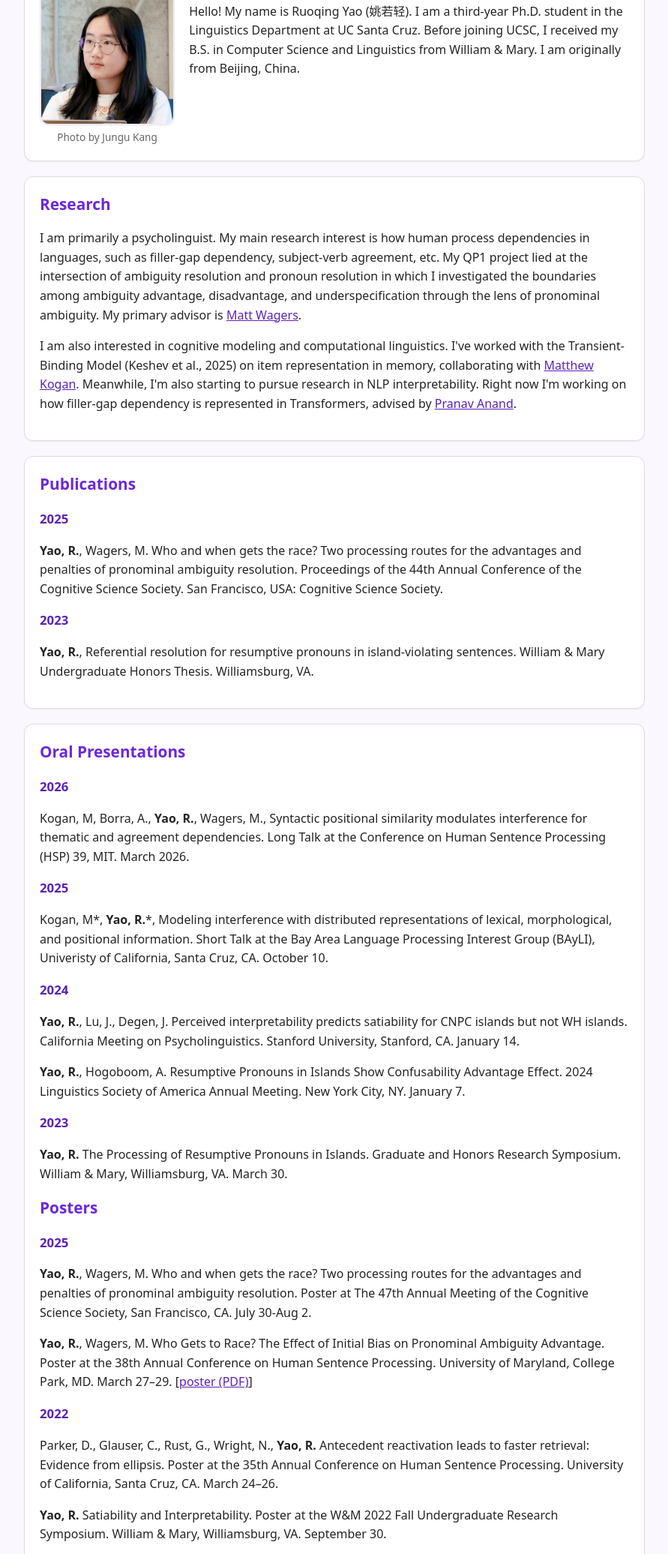
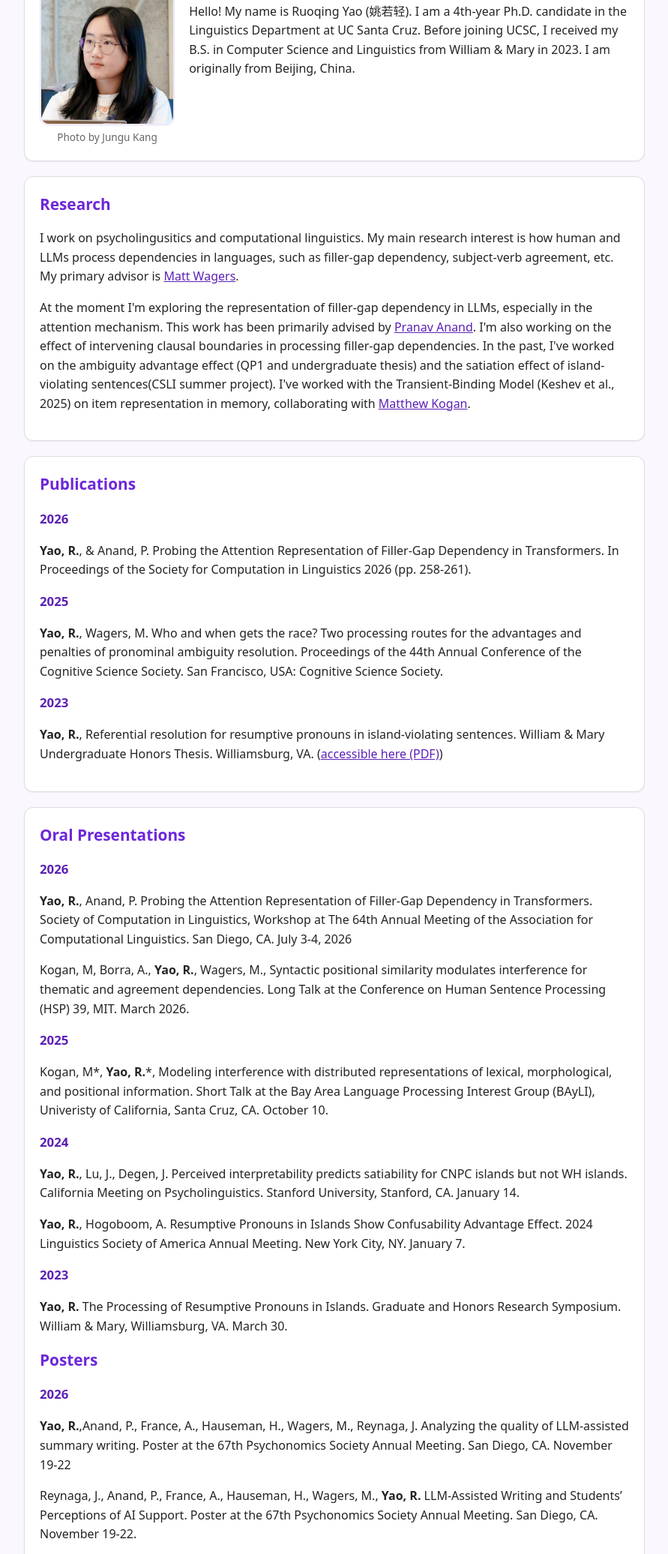
Before and after one commit to Ruoqing-Yao/Ruoqing-Yao, a plain HTML site: page index.html in a window 1280 px wide. Shown: the part 236-2308 px from the top of the page at 75% size, without its empty margins (194-1085 px from the left). Drawn offline with Linux system fonts and the light colour scheme.

Commit message:
Updates Oct 26

```diff
--- a/index.html
+++ b/index.html
@@ -198,32 +198,41 @@
           <div class="caption">Photo by Jungu Kang</div>
         </div>
         <div>
-          <p>Hello! My name is Ruoqing Yao (姚若轻). I am a third-year Ph.D. student in the Linguistics Department at UC Santa Cruz. Before joining UCSC, I received my B.S. in Computer Science and Linguistics from William & Mary. I am originally from Beijing, China.</p>
+          <p>Hello! My name is Ruoqing Yao (姚若轻). I am a 4th-year Ph.D. candidate in the Linguistics Department at UC Santa Cruz. Before joining UCSC, I received my B.S. in Computer Science and Linguistics from William & Mary in 2023. I am originally from Beijing, China.</p>
         </div>
       </div>
     </section>
 
     <section id="research">
       <h2>Research</h2>
-      <p>I am primarily a psycholinguist. My main research interest is how human process dependencies in languages, such as filler-gap dependency, subject-verb agreement, etc. My QP1 project lied at the intersection of ambiguity resolution and pronoun resolution in which I investigated the boundaries among ambiguity advantage, disadvantage, and underspecification through the lens of pronominal ambiguity. My primary advisor is
+      <p>I work on psycholingusitics and computational linguistics. My main research interest is how human and LLMs process dependencies in languages, such as filler-gap dependency, subject-verb agreement, etc. My primary advisor is
         <a href="https://people.ucsc.edu/~mwagers/" target="_blank" rel="noopener">Matt Wagers</a>.
       </p>
-      <p>I am also interested in cognitive modeling and computational linguistics. I've worked with the Transient-Binding Model (Keshev et al., 2025) on item representation in memory, collaborating with <a href="https://mjkogan.github.io/index.html" target="_blank" rel="noopener">Matthew Kogan</a>. Meanwhile, I'm also starting to pursue research in NLP interpretability. Right now I'm working on how filler-gap dependency is represented in Transformers, advised by <a href="https://people.ucsc.edu/~panand/" target="_blank" rel="noopener">Pranav Anand</a>.
+      <p>
+        At the moment I'm exploring the representation of filler-gap dependency in LLMs, especially in the attention mechanism. This work has been primarily advised by <a href="https://people.ucsc.edu/~panand/" target="_blank" rel="noopener">Pranav Anand</a>.
+        I'm also working on the effect of intervening clausal boundaries in processing filler-gap dependencies. In the past, I've worked on the ambiguity advantage effect (QP1 and undergraduate thesis) and the satiation effect of island-violating sentences(CSLI summer project). I've worked with the Transient-Binding Model (Keshev et al., 2025) on item representation in memory, collaborating with <a href="https://mjkogan.github.io/index.html" target="_blank" rel="noopener">Matthew Kogan</a>.
       </p>
     </section>
 
     <section id="publications">
       <h2>Publications</h2>
+      <h3>2026</h3>
+      <p>
+        <strong>Yao, R.</strong>, & Anand, P. Probing the Attention Representation of Filler-Gap Dependency in Transformers. In Proceedings of the Society for Computation in Linguistics 2026 (pp. 258-261).
+      </p>
       <h3>2025</h3>
       <p><strong>Yao, R.</strong>, Wagers, M. Who and when gets the race? Two processing routes for the advantages and penalties of pronominal ambiguity resolution. Proceedings of the 44th Annual Conference of the Cognitive Science Society. San Francisco, USA: Cognitive Science Society.</p>
       <h3>2023</h3>
-      <p><strong>Yao, R.</strong>, Referential resolution for resumptive pronouns in island-violating sentences. William & Mary Undergraduate Honors Thesis. Williamsburg, VA.</p>
+      <p><strong>Yao, R.</strong>, Referential resolution for resumptive pronouns in island-violating sentences. William & Mary Undergraduate Honors Thesis. Williamsburg, VA. (<a id="cv-link" href="RYao_Thesis.pdf" target="_blank" rel="noopener">accessible here (PDF)</a>)</p>
     </section>
 
     <section id="presentations">
       <h2>Oral Presentations</h2>
 
       <h3>2026</h3>
+      <p>
+        <strong>Yao, R.</strong>, Anand, P. Probing the Attention Representation of Filler-Gap Dependency in Transformers. Society of Computation in Linguistics, Workshop at The 64th Annual Meeting of the Association for Computational Linguistics. San Diego, CA. July 3-4, 2026
+      </p>
       <p>
         Kogan, M, Borra, A., <strong>Yao, R.</strong>, Wagers, M., Syntactic positional similarity modulates interference for thematic and agreement dependencies. Long Talk at the Conference on Human Sentence Processing (HSP) 39, MIT. March 2026.
       </p>
@@ -242,6 +251,13 @@
       <p><strong>Yao, R.</strong> The Processing of Resumptive Pronouns in Islands. Graduate and Honors Research Symposium. William & Mary, Williamsburg, VA. March 30.</p>
 
       <h2>Posters</h2>
+      <h3>2026</h3>
+      <p>
+        <strong>Yao, R.</strong>,Anand, P., France, A., Hauseman, H., Wagers, M.,  Reynaga, J. Analyzing the quality of LLM-assisted summary writing. Poster at the 67th Psychonomics Society Annual Meeting. San Diego, CA. November 19-22
+      </p>
+      <p>
+        Reynaga, J., Anand, P., France, A., Hauseman, H., Wagers, M.,  <strong>Yao, R.</strong> LLM-Assisted Writing and Students’ Perceptions of AI Support. Poster at the 67th Psychonomics Society Annual Meeting. San Diego, CA. November 19-22.
+      </p>
       <h3>2025</h3>
       <p><strong>Yao, R.</strong>, Wagers, M. Who and when gets the race? Two processing routes for the advantages and penalties of pronominal ambiguity resolution. Poster at The 47th Annual Meeting of the Cognitive Science Society, San Francisco, CA. July 30-Aug 2.</p>
       <p><strong>Yao, R.</strong>, Wagers, M. Who Gets to Race? The Effect of Initial Bias on Pronominal Ambiguity Advantage. Poster at the 38th Annual Conference on Human Sentence Processing. University of Maryland, College Park, MD. March 27–29. [<a href="hsp-2025.pdf" target="_blank" rel="noopener">poster (PDF)</a>]</p>
@@ -266,13 +282,25 @@
 
     <section id="other">
       <h2>Other</h2>
-      <ul>
+      <div class="about">
+        <div>
+          <img src="tt.jpg" alt="Headshot of Ruoqing Yao" class="headshot" />
+          <div class="caption">Photo by Gan Shen</div>
+      </div>
+      <div>
+          <ul>
         <li>I play table tennis. I am a member of <a href="https://www.instagram.com/ucscttc?igsh=NTc4MTIwNjQ2YQ==" target="_blank">UCSC Table Tennis Club</a> and was the Team Captain in the 25-26 season. I previously served as the President of William & Mary Club Table Tennis between 2021-2023. You can often find me playing at the table tennis area in East Field Gym with the club. </a></li>
       </ul>
       <ul>
         <li>IPA for my name: [jɑ̌ʊ35 ɻû̯ɔ51 t͡ɕʰíŋ55]</li>
       </ul>
+      </div>
+      </div>
+
+
+
     </section>
+
   </main>
 
   <footer>
```
Also changed, not shown: tt.jpg (added), 3 other files.
